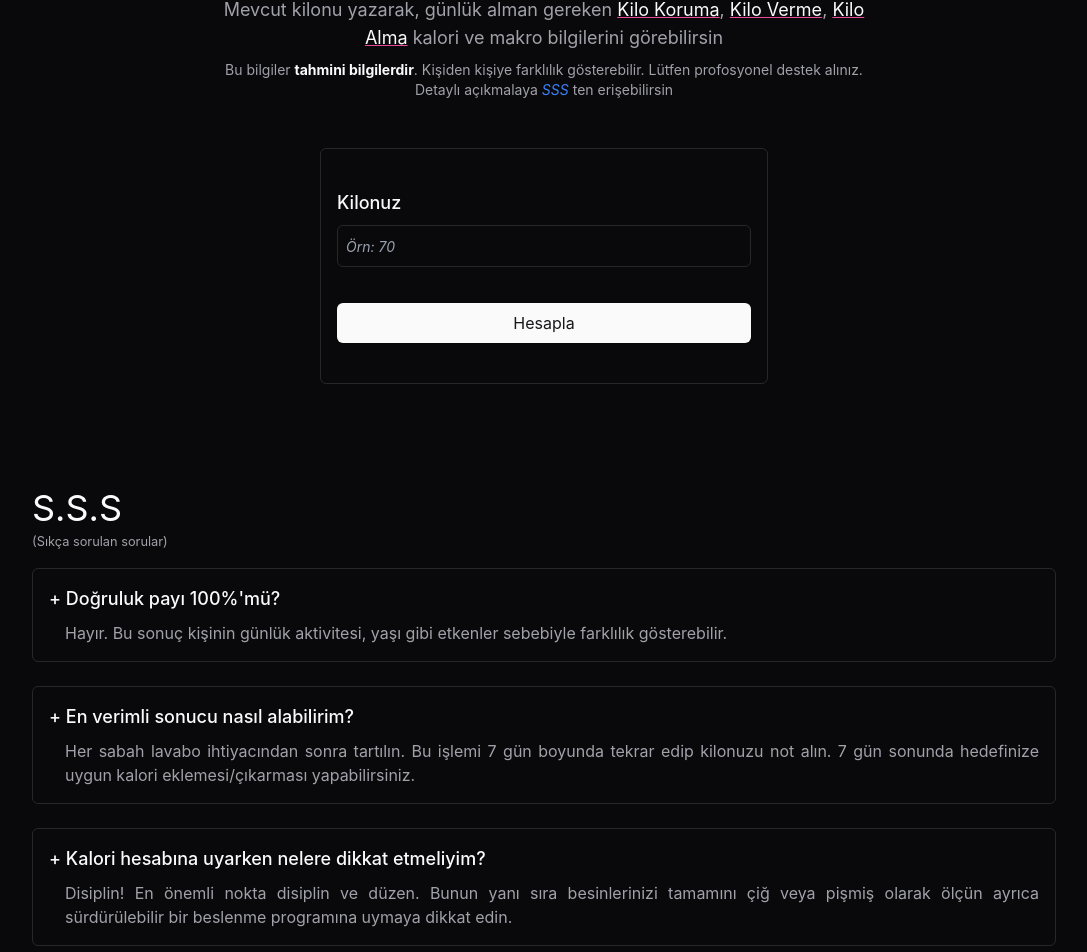
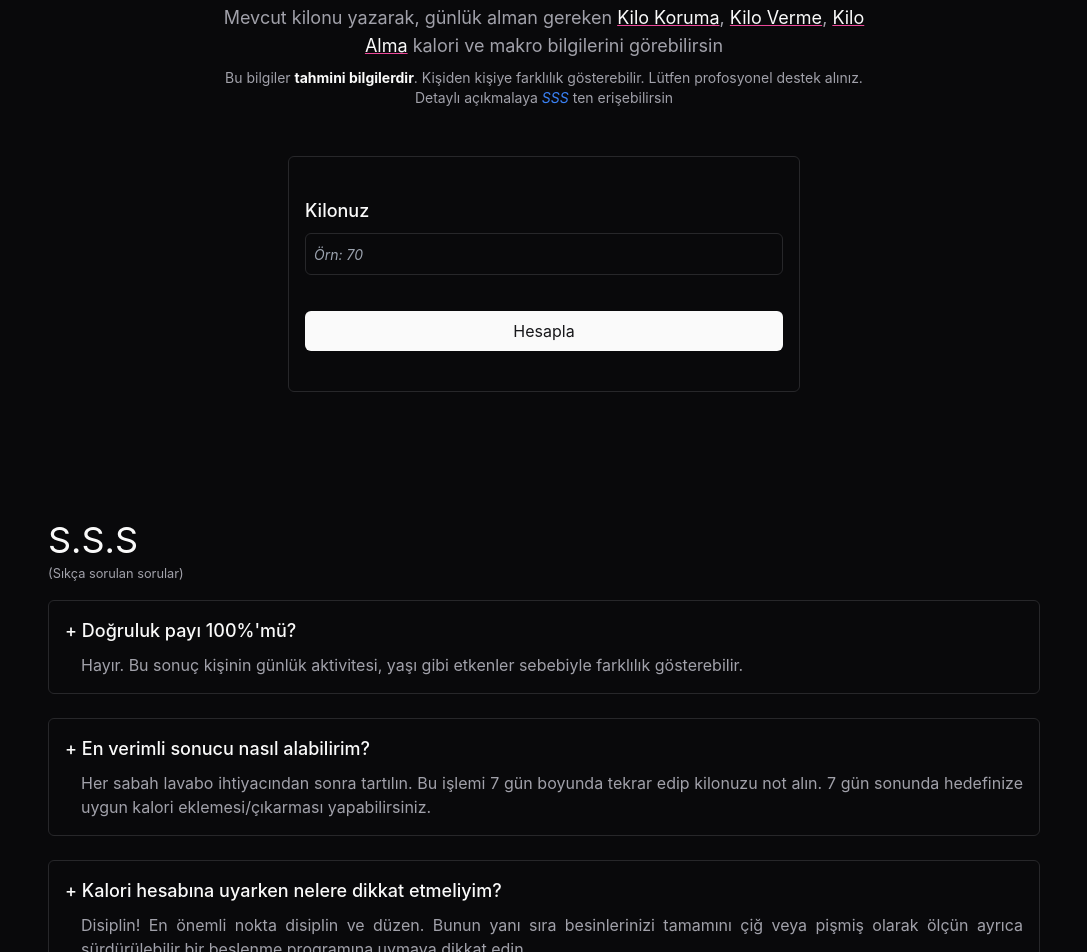
Before and after one commit to nuridemir/CalorieCalculationWeb, a React (Vite) app: page / in a window 1280 px wide. Shown: the part 212-1164 px from the top of the page, without its empty margins (96-1183 px from the left). Built offline with nearby package versions, Linux system fonts and the light colour scheme.

Commit message:
added container components

```diff
--- a/src/components/calcute-form/index.jsx
+++ b/src/components/calcute-form/index.jsx
@@ -2,6 +2,7 @@ import { useState } from "react"
 import { caloriesCalculator } from "@/uitils"
 import Card from "@/components/card"
 import Loading from "@/components/loading"
+import Container from "@/components/container"
 
 const CalcuteForm = () => {
 
@@ -38,13 +39,13 @@ const CalcuteForm = () => {
 
 
     return (
-        <div className="max-w-5xl mx-auto p-2">
+        <Container>
             <div className="max-w-2xl mx-auto">
                 <p className="text-center text-lg">Mevcut kilonu yazarak, günlük alman gereken <span className="underline decoration-pink-500 text-secondary">Kilo Koruma</span>, <span className="underline decoration-pink-500 text-secondary">Kilo Verme</span>, <span className="underline decoration-pink-500 text-secondary">Kilo Alma</span> kalori ve makro bilgilerini görebilirsin</p>
                 <span className="block text-center mt-2 text-sm">Bu bilgiler <strong className="text-secondary">tahmini bilgilerdir</strong>. Kişiden kişiye farklılık gösterebilir. Lütfen profosyonel destek alınız. Detaylı açıkmalaya <i><a href="#faqs" className="text-blue-500">SSS</a></i> ten erişebilirsin</span>
             </div>
 
-            <div className="mt-12 border border-[#27272a] rounded-md mx-auto p-4 max-w-md py-10">
+            <div className="mt-12 border border-[#27272a] rounded-md mx-auto p-4 max-w-lg py-10">
                 <div>
                     <div>
                         <h3 className="text-lg text-secondary font-medium" title="Kilonuz">Kilonuz</h3>
@@ -64,6 +65,7 @@ const CalcuteForm = () => {
                     </button>
                 </div>
             </div>
+
             {loadingForm && (
                 <div className="flex items-center justify-center mt-12">
                     <Loading />
@@ -82,7 +84,7 @@ const CalcuteForm = () => {
                     </div>
                 )
             }
-        </div>
+        </Container>
     )
 }
 
--- /dev/null
+++ b/src/components/container/index.jsx
@@ -0,0 +1,7 @@
+const Container = ({ children, extraClass = "", id = "" }) => {
+    return (
+        <section id={id} className={`max-w-5xl mx-auto p-2 lg:p-4 ${extraClass}`} >{children}</section >
+    )
+}
+
+export default Container
--- a/src/components/faqs/index.jsx
+++ b/src/components/faqs/index.jsx
@@ -1,8 +1,9 @@
 import Faq from "@/components/faq"
+import Container from "@/components/container"
 
 const Faqs = () => {
     return (
-        <div id="faqs" className="max-w-5xl mx-auto my-24">
+        <Container extraClass="my-24" id="faqs">
             <h2 className="text-4xl text-secondary" title="Sıkça sorulan sorular">S.S.S </h2> <small title="Sıkça sorulan sorular">(Sıkça sorulan sorular)</small>
             <div className="space-y-6 text-justify mt-4">
                 <Faq title="Doğruluk payı 100%'mü?" desc="Hayır. Bu sonuç kişinin günlük aktivitesi, yaşı gibi etkenler sebebiyle farklılık gösterebilir." />
@@ -10,7 +11,7 @@ const Faqs = () => {
                 <Faq title="Kalori hesabına uyarken nelere dikkat etmeliyim?" desc="Disiplin! En önemli nokta disiplin ve düzen. Bunun yanı sıra besinlerinizi tamamını çiğ veya pişmiş olarak ölçün ayrıca sürdürülebilir bir beslenme programına uymaya dikkat edin." />
                 <Faq title="Sürdürülebilir beslenme nedir?" desc="Haftanın her günü aynı gıdaları tüketmek uzun vadede sürdürülebilirliğinizi azaltabilir. Buna örnek vermek gerekirse hergün aynı çeşit pilavi tercih etmeyebilirsiniz. Farklı çeşit pilavlarıda programınıza dahil ederek sürdürülebilirliğinizi arttırabilirsin. Aynı şekilde hergün tavuk göğsü tercih etmek yerine, kırmızı et, balık gibi gıdalarlada çeşitliliğinizi arttırabilirsiniz." />
             </div>
-        </div>
+        </Container>
     )
 }
 
--- a/src/components/header/index.jsx
+++ b/src/components/header/index.jsx
@@ -1,8 +1,13 @@
+import Container from "@/components/container"
+
 const Header = () => {
     return (
-        <header className="max-w-5xl mx-auto py-20 px-2 text-center underline decoration-pink-500 text-4xl italic text-secondary font-medium">
-            <h1>Kalori Macro Hesaplayıcı</h1>
-        </header>
+        <Container extraClass="!py-20">
+            <header className="text-center underline decoration-pink-500 text-4xl italic text-secondary font-medium">
+                <h1>Kalori Macro Hesaplayıcı</h1>
+            </header>
+        </Container>
+
     )
 }
 
```
